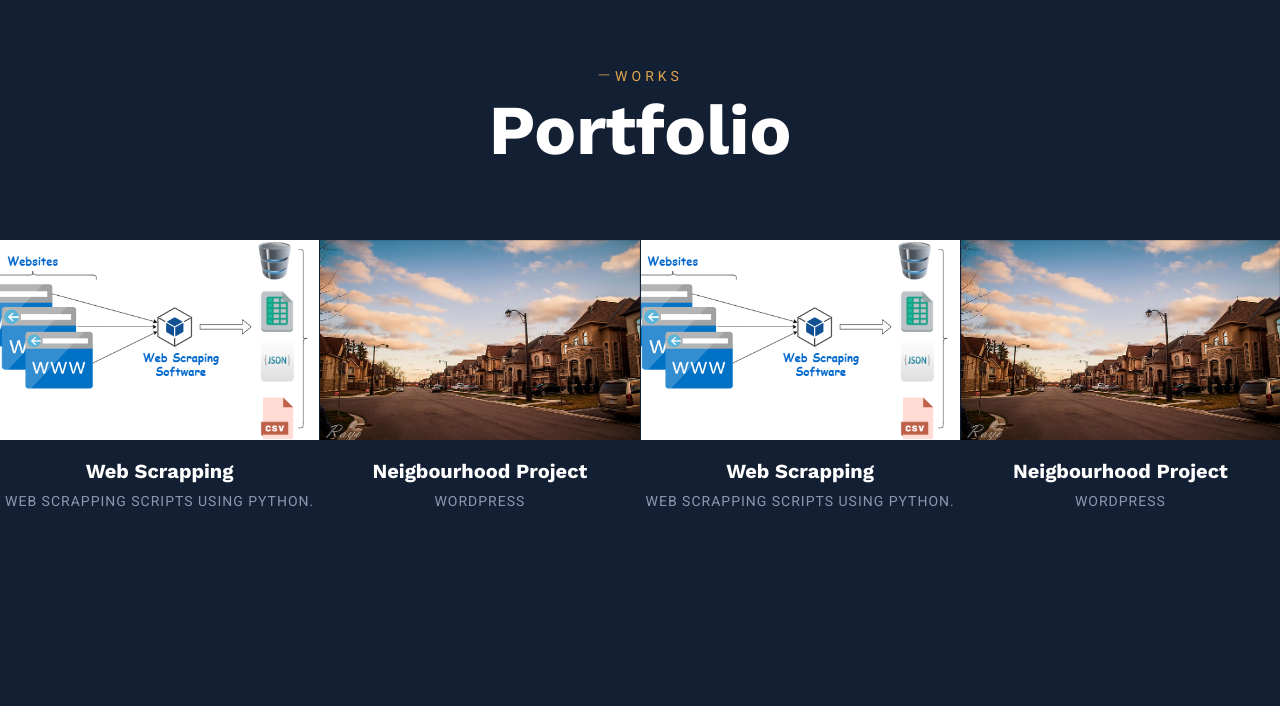
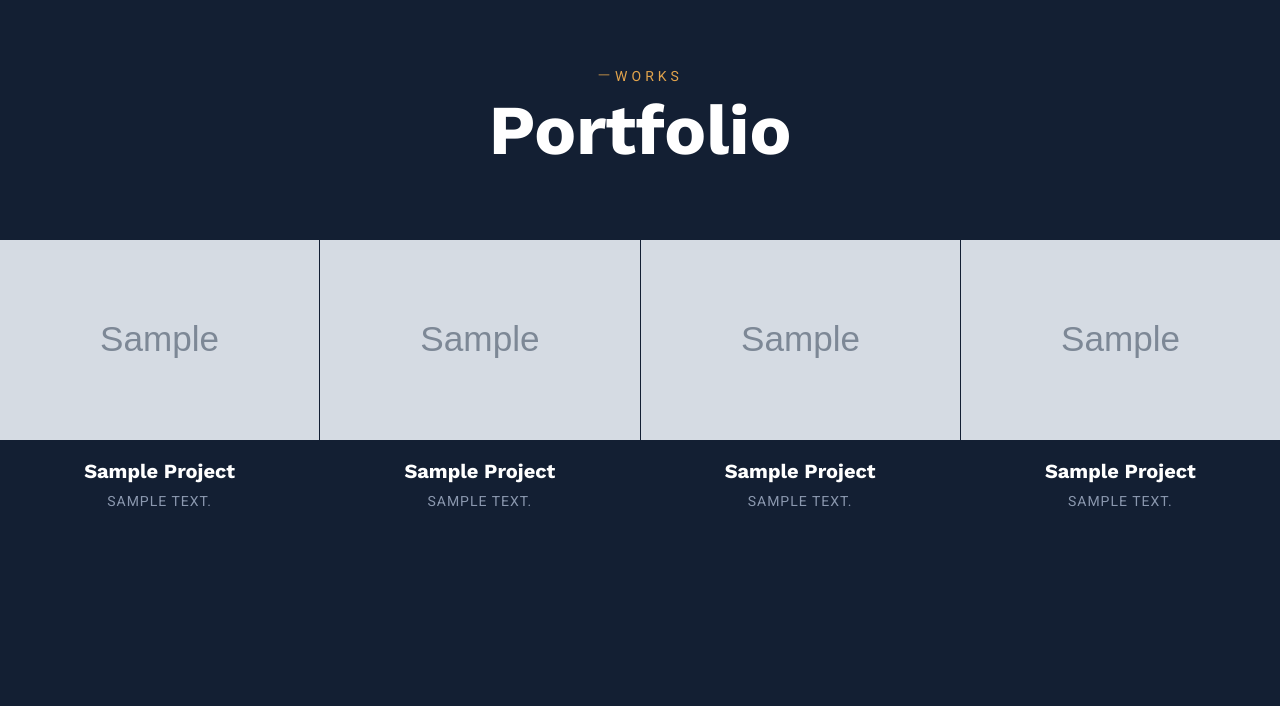
Before and after one commit to kiprotichdominic/kiprotichdommie, a Django app: template templates/landingpage/index.html in a window 1280 px wide. Shown: the part 3473-4179 px from the top of the page. Run offline with Django 3.2, Linux system fonts and the light colour scheme; the template is opened without the code that fills it: most values are stand-ins (such as "Sample title", 1, 10 or a date in 2020); grey boxes marked "Sample" are stand-in pictures; some libraries are stand-ins or nearby versions.

Commit message:
add projects from db

```diff
--- a/templates/landingpage/index.html
+++ b/templates/landingpage/index.html
@@ -1,13 +1,13 @@
-{% extends 'base.html' %}
-{% load static %}
-{% block content %}
+{% extends 'base.html' %} {% load static %} {% block content %}
 <!-- Portfolio start -->
 <section class="section" id="portfolio" data-aos="fade-up">
   <div class="container">
     <div class="row justify-content-center">
       <div class="col-lg-8">
         <div class="section-title text-center">
-					<span class="text-color mb-0 text-uppercase letter-spacing text-sm"><i class="ti-minus"></i>works</span>
+          <span class="text-color mb-0 text-uppercase letter-spacing text-sm"
+            ><i class="ti-minus"></i>works</span
+          >
           <h2 class="title">Portfolio</h2>
         </div>
       </div>
@@ -17,32 +17,29 @@
   <div class="container-fluid">
     <div class="row">
       <div class="post_gallery owl-carousel owl-theme">
+        {% for project in object_list %}
         <div class="item">
           <div class="portfolio-item position-relative">
-						<img src="{% static 'images/portfolio/web scraping.png' %}" alt="" class="img-fluid portfolio-images">
+            <img
+              src="{{project.project_image.url}}"
+              alt=""
+              class="img-fluid portfolio-images"
+            />
 
             <div class="portoflio-item-overlay">
-							<a target="_blank" href="https://github.com/kiprotichdominic/Web-Scrapping"><i class="ti-plus"></i></a>
+              <a target="_blank" href="{{project.link}}"
+                ><i class="ti-plus"></i
+              ></a>
             </div>
           </div>
           <div class="text mt-3">
-						<h4 class="mb-1 text-capitalize">Web Scrapping</h4>
-						<p class="text-uppercase letter-spacing text-sm">Web scrapping scripts using python.</p>
+            <h4 class="mb-1 text-capitalize">{{project.name}}</h4>
+            <p class="text-uppercase letter-spacing text-sm">
+              {{project.description}}
+            </p>
           </div>
         </div>
-				<div class="item">
-					<div class="portfolio-item position-relative">
-						<img src="{% static 'images/portfolio/neigbourhood.jpg' %}" alt="" class="img-fluid portfolio-images">
-
-						<div class="portoflio-item-overlay">
-							<a target="_blank" href="https://securezone1.herokuapp.com/"><i class="ti-plus"></i></a>
-						</div>
-					</div>
-					<div class="text mt-3">
-						<h4 class="mb-1 text-capitalize">Neigbourhood Project</h4>
-						<p class="text-uppercase letter-spacing text-sm">wordpress</p>
-					</div>
-				</div>
+        {% endfor %}
       </div>
     </div>
   </div>
@@ -55,7 +52,9 @@
     <div class="row">
       <div class="col-lg-8">
         <div class="section-title">
-					<span class="text-color mb-0 text-uppercase letter-spacing text-sm"> <i class="ti-minus mr-2"></i>testimonial</span>
+          <span class="text-color mb-0 text-uppercase letter-spacing text-sm">
+            <i class="ti-minus mr-2"></i>testimonial</span
+          >
           <h1 class="title">What People Say About me</h1>
         </div>
       </div>
@@ -67,10 +66,20 @@
           <div class="testimonial-item position-relative">
             <i class="ti-quote-left text-white-50"></i>
             <div class="testimonial-content">
-							<p class="text-md mt-3">They do this through collaboration between our strategists, designers and technologists.They craft beautiful and unique digital experiences.Unlimited power and customization possibilities.Pixel perfect design & clear code delivered to you.</p>
+              <p class="text-md mt-3">
+                They do this through collaboration between our strategists,
+                designers and technologists.They craft beautiful and unique
+                digital experiences.Unlimited power and customization
+                possibilities.Pixel perfect design & clear code delivered to
+                you.
+              </p>
 
               <div class="media mt-5 align-items-center">
-								<img src="images/about/2.jpg" alt="" class="img-fluid  rounded-circle align-self-center mr-4">
+                <img
+                  src="images/about/2.jpg"
+                  alt=""
+                  class="img-fluid rounded-circle align-self-center mr-4"
+                />
                 <div class="media-body">
                   <h3 class="mb-0">John Smith</h3>
                   <span class="text-muted">Creative Designer</span>
@@ -81,10 +90,20 @@
           <div class="testimonial-item position-relative">
             <i class="ti-quote-left text-white-50"></i>
             <div class="testimonial-content">
-							<p class="text-md mt-3">They do this through collaboration between our strategists, designers and technologists.They craft beautiful and unique digital experiences.Unlimited power and customization possibilities.Pixel perfect design & clear code delivered to you.</p>
+              <p class="text-md mt-3">
+                They do this through collaboration between our strategists,
+                designers and technologists.They craft beautiful and unique
+                digital experiences.Unlimited power and customization
+                possibilities.Pixel perfect design & clear code delivered to
+                you.
+              </p>
 
               <div class="media mt-5 align-items-center">
-								<img src="images/about/3.jpg" alt="" class="img-fluid  rounded-circle align-self-center mr-4">
+                <img
+                  src="images/about/3.jpg"
+                  alt=""
+                  class="img-fluid rounded-circle align-self-center mr-4"
+                />
                 <div class="media-body">
                   <h3 class="mb-0">Smith Austin</h3>
                   <span class="text-muted">Developer</span>
@@ -95,10 +114,20 @@
           <div class="testimonial-item position-relative">
             <i class="ti-quote-left text-white-50"></i>
             <div class="testimonial-content">
-							<p class="text-md mt-3">They do this through collaboration between our strategists, designers and technologists.They craft beautiful and unique digital experiences.Unlimited power and customization possibilities.Pixel perfect design & clear code delivered to you.</p>
+              <p class="text-md mt-3">
+                They do this through collaboration between our strategists,
+                designers and technologists.They craft beautiful and unique
+                digital experiences.Unlimited power and customization
+                possibilities.Pixel perfect design & clear code delivered to
+                you.
+              </p>
 
               <div class="media mt-5 align-items-center">
-								<img src="images/about/3.jpg" alt="" class="img-fluid  rounded-circle align-self-center mr-4">
+                <img
+                  src="images/about/3.jpg"
+                  alt=""
+                  class="img-fluid rounded-circle align-self-center mr-4"
+                />
                 <div class="media-body">
                   <h3 class="mb-0">Mike jack</h3>
                   <span class="text-muted">Marketer</span>
@@ -119,7 +148,9 @@
     <div class="row justify-content-center">
       <div class="col-lg-8">
         <div class="section-title text-center">
-					<span class="text-color mb-0 text-uppercase letter-spacing text-sm"> <i class="ti-minus mr-2"></i>blog news</span>
+          <span class="text-color mb-0 text-uppercase letter-spacing text-sm">
+            <i class="ti-minus mr-2"></i>blog news</span
+          >
           <h1 class="title">Latest Article</h1>
         </div>
       </div>
@@ -128,7 +159,7 @@
     <div class="row">
       <div class="col-lg-4 col-md-6">
         <div class="position-relative blog-item mb-5 mb-lg-0">
-					<img src="images/blog/img1.jpg" alt="blog-1" class="img-fluid">
+          <img src="images/blog/img1.jpg" alt="blog-1" class="img-fluid" />
 
           <div class="blog-item-meta mb-3">
             <span><i class="ti-user mr-2"></i>by Admin</span>
@@ -137,15 +168,19 @@
           </div>
 
           <div class="pl-4">
-						<a href="blog-single.html"><h3 class="mb-4 ">20 Best Startup Ideas for Designers</h3></a>
+            <a href="blog-single.html"
+              ><h3 class="mb-4">20 Best Startup Ideas for Designers</h3></a
+            >
 
-						<a href="blog-single.html" class="learn-more text-uppercase text-sm"><i class="ti-arrow-right mr-2"></i>Learn more</a>
+            <a href="blog-single.html" class="learn-more text-uppercase text-sm"
+              ><i class="ti-arrow-right mr-2"></i>Learn more</a
+            >
           </div>
         </div>
       </div>
       <div class="col-lg-4 col-md-6">
         <div class="position-relative blog-item mb-5 mb-lg-0">
-					<img src="images/blog/img3.jpg" alt="blog-1" class="img-fluid">
+          <img src="images/blog/img3.jpg" alt="blog-1" class="img-fluid" />
 
           <div class="blog-item-meta mb-3">
             <span><i class="ti-user mr-2"></i>by Admin</span>
@@ -153,15 +188,21 @@
             <span class="text-white-50">Branding</span>
           </div>
           <div class="pl-4">
-						<a href="blog-single.html"><h3 class="mb-4">How to Incorporate Branding into Your Event</h3></a>
+            <a href="blog-single.html"
+              ><h3 class="mb-4">
+                How to Incorporate Branding into Your Event
+              </h3></a
+            >
 
-						<a href="blog-single.html" class="learn-more text-uppercase text-sm"><i class="ti-arrow-right mr-2 show"></i>Learn more</a>
+            <a href="blog-single.html" class="learn-more text-uppercase text-sm"
+              ><i class="ti-arrow-right mr-2 show"></i>Learn more</a
+            >
           </div>
         </div>
       </div>
       <div class="col-lg-4 col-md-6">
         <div class="position-relative blog-item mb-5 mb-lg-0">
-					<img src="images/blog/img1.jpg" alt="blog-1" class="img-fluid">
+          <img src="images/blog/img1.jpg" alt="blog-1" class="img-fluid" />
 
           <div class="blog-item-meta mb-3">
             <span><i class="ti-user mr-2"></i>by Admin</span>
@@ -169,8 +210,12 @@
             <span class="text-white-50">Marketing</span>
           </div>
           <div class="pl-4">
-						<a href="blog-single.html"><h3 class="mb-4 ">The Value of Video in Content Marketing</h3></a>
-						<a href="blog-single.html" class="learn-more text-uppercase text-sm"><i class="ti-arrow-right mr-2"></i>Learn more</a>
+            <a href="blog-single.html"
+              ><h3 class="mb-4">The Value of Video in Content Marketing</h3></a
+            >
+            <a href="blog-single.html" class="learn-more text-uppercase text-sm"
+              ><i class="ti-arrow-right mr-2"></i>Learn more</a
+            >
           </div>
         </div>
       </div>
```
Also changed, not shown: landingpage/views.py (+5 -2 lines), db.sqlite3, media/Portfolio_projects/microsoft.jpg (added), static/images/portfolio/microsoft.jfif (added). Lines whose indentation alone changed are shown as unchanged.
